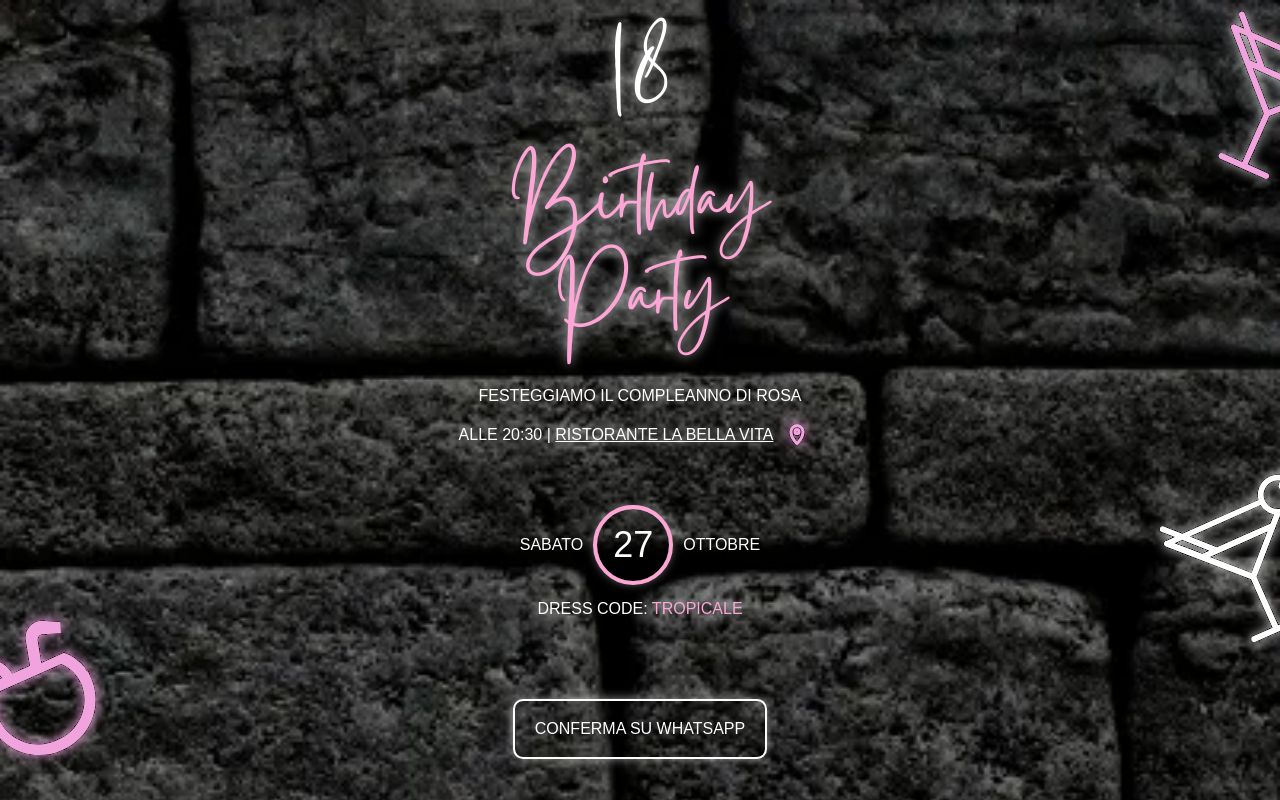
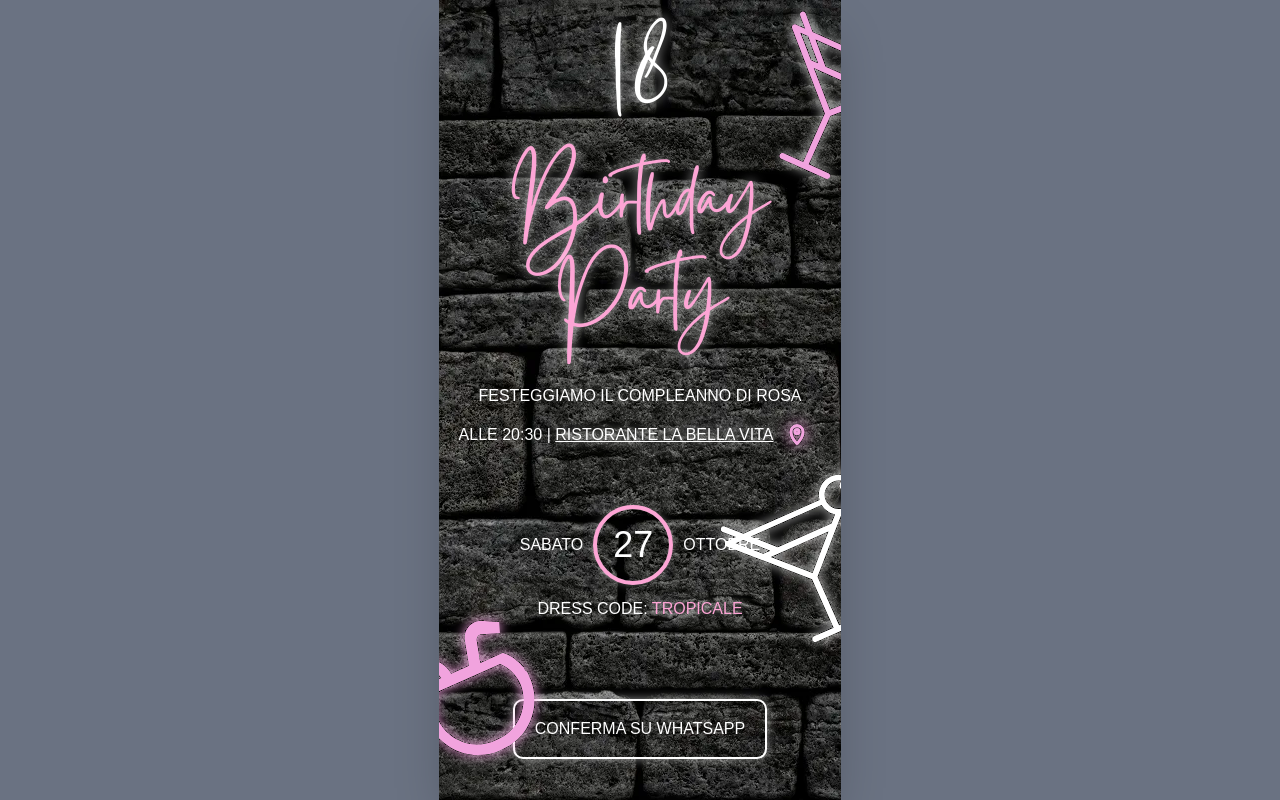
Before and after one commit to claudiomavi/tarjetaCumpleanos, a React (Vite) app: page / in a window 1280 px wide. Built offline with nearby package versions, Linux system fonts and the light colour scheme.

Commit message:
added a background to prevent large screens

```diff
--- a/src/Components/Invitation.jsx
+++ b/src/Components/Invitation.jsx
@@ -10,7 +10,8 @@ import {
 
 export default function Invitation() {
   return (
-    <div className="relative flex h-screen flex-col items-center justify-center bg-[url(/assets/background.webp)] bg-cover">
+    <div className="flex h-screen items-center justify-center bg-gray-500">
+      <div className="relative flex h-screen max-h-[874px] max-w-[402px] flex-col items-center justify-center bg-[url(/assets/background.webp)] bg-cover shadow-2xl">
         <img
           src="/assets/cocktail-pink.svg"
           alt="pink cocktail"
@@ -26,7 +27,7 @@ export default function Invitation() {
           alt="pink rounded cocktail"
           className="absolute bottom-8 left-0"
         />
-      <div className="flex h-screen max-h-[874px] max-w-[402px] flex-col items-center pt-8">
+        <div className="flex h-screen flex-col items-center pt-8">
           <h1 className="text-center font-party text-9xl text-white text-shadow-white">
             18
           </h1>
@@ -48,7 +49,11 @@ export default function Invitation() {
                 {location}
               </a>
             </h3>
-          <img src="/assets/pin.svg" alt="position pin" className="w-[3rem]" />
+            <img
+              src="/assets/pin.svg"
+              alt="position pin"
+              className="w-[3rem]"
+            />
           </div>
           <div className="mt-12 flex items-center justify-center gap-3.5">
             <h3 className="text-center font-dm text-white uppercase">
@@ -77,5 +82,6 @@ export default function Invitation() {
           </a>
         </div>
       </div>
+    </div>
   );
 }
```
Lines whose indentation alone changed are shown as unchanged.
